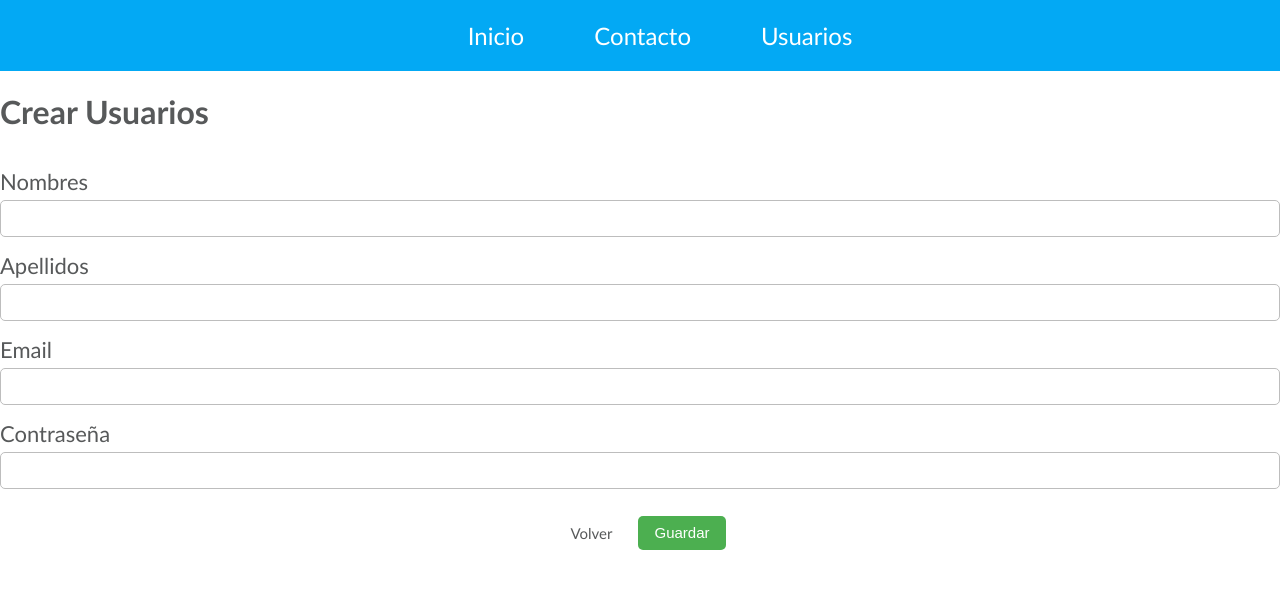
After one commit to Huveymar/git-example, a Flask app: page /usuarios/crear in a window 1280 px wide. The commit adds this page. Shown: the top 589 px of the page. Run offline with Flask 2, Linux system fonts and the light colour scheme.

Commit message:
applicacion de estilos

```diff
--- a/app.py
+++ b/app.py
@@ -1,5 +1,9 @@
-from flask import Flask, render_template, request
+from flask import Flask, render_template, request, redirect, url_for
+import sqlite3
+
 app = Flask(__name__)
+db = sqlite3.connect('data.db', check_same_thread=False)
+
 # rutas
 @app.route('/') # / significa la ruta raiz
 def index():
@@ -28,4 +32,34 @@ def sumar():
     resultado = 2+2
     return 'La suma de 2+2 =' + str(resultado)
 
+@app.route('/usuarios') # nombre ruta
+def usuarios():
+    usuarios = db.execute('select * from usuarios')
+
+    usuarios = usuarios.fetchall()
+    return render_template('usuarios/listar.html', usuarios=usuarios )
+
+@app.route('/usuarios/crear', methods=['GET','POST']) # nombre ruta
+def crear_usuarios():
+    if request.method == 'GET':
+        return render_template('usuarios/crear.html')
+
+    nombres = request.form.get('nombres')
+    apellidos = request.form.get('apellidos')
+    email = request.form.get('email')
+    password = request.form.get('password')
+
+    cursor = db.cursor()
+    cursor.execute("""insert into usuarios(
+        nombres,
+        apellidos,
+        email,
+        password
+    )values (?,?,?,?)
+    """, (nombres, apellidos, email, password))
+
+    db.commit()
+
+    return redirect(url_for('usuarios'))
+
 app.run(debug=True, port=5100)
--- /dev/null
+++ b/static/css/main.css
@@ -0,0 +1,118 @@
+html,
+body {
+    padding: 0;
+    margin: 0;
+    color: #57595a;
+    font-family: "Gill Sans", "Gill Sans MT", Calibri, "Trebuchet MS", sans-serif;
+}
+
+.nav-bar {
+    background-color: #03a9f4;
+    display: flex;
+  }
+
+  .nav-bar ul {
+    display: flex;
+    list-style-type: none;
+    justify-content: center;
+    width: 100%;
+  }
+
+  .nav-bar ul li {
+    padding: 5px 20px;
+  }
+
+  .nav-bar ul li a {
+    color: white;
+    text-decoration: none;
+    font-size: 24px;
+    padding: 5px 15px;
+  }
+
+  .nav-bar ul li a:hover {
+    background-color: white;
+    color: #03a9f4;
+  }
+
+  .container {
+    padding: 10px 40px;
+  }
+
+  .table {
+    width: 100%;
+    border-collapse: collapse;
+    font-size: 20px;
+  }
+
+  .table,
+  .table th,
+  .table td {
+    border: 1px solid #bdbdbd;
+  }
+
+  .table tr td {
+    padding: 6px;
+  }
+
+  .btn {
+    margin: 5px;
+    padding: 8px 16px;
+    font-size: 15px;
+    border: none;
+    outline: none;
+    cursor: pointer;
+    border-radius: 5px;
+    text-decoration: none;
+    font-weight: 500;
+    color: #57595a;
+  }
+
+  .btn-success {
+    background-color: #4caf50;
+    color: white;
+  }
+
+  .btn-success:hover {
+    background-color: #5fc863;
+  }
+
+  .btn-danger {
+      background-color: #F44336;
+      color: white;
+  }
+
+  .btn-danger:hover {
+      background-color: #e6635a;
+      color: white;
+  }
+
+  .title-page {
+    display: flex;
+    align-items: center;
+  }
+
+  .form-group {
+    display: flex;
+    flex-direction: column;
+    margin: 15px 0px;
+  }
+
+  .form-group label {
+    font-size: 22px;
+  }
+
+  .form-group .form-control {
+    margin-top: 5px;
+    height: 25px;
+    outline: none;
+    border: 1px solid #bdbdbd;
+    font-size: 20px;
+    border-radius: 5px;
+    padding: 5px 10px;
+  }
+
+  .footer-page {
+    display: flex;
+    justify-content: center;
+    margin-top: 22px;
+  }
--- a/templates/layouts/base.html
+++ b/templates/layouts/base.html
@@ -4,9 +4,10 @@
     <meta charset="UTF-8">
     <meta name="viewport" content="width=device-width, initial-scale=1.0">
     <title>{% block title %} {% endblock %}</title>
+    <link rel="stylesheet" href="{{ url_for('static', filename='css/main.css')}}">
 </head>
 <body>
-    <nav>
+    <nav class="nav-bar">
         <ul>
            <li>
                <a href="{{ url_for('index') }}">Inicio</a>
@@ -14,6 +15,9 @@
             <li>
                 <a href="{{ url_for('contacto') }}">Contacto</a>
             </li>
+            <li>
+                <a href="{{ url_for('usuarios') }}">Usuarios</a>
+            </li>
         </ul>
     </nav>
     {% block content %} {% endblock %}
--- /dev/null
+++ b/templates/usuarios/crear.html
@@ -0,0 +1,35 @@
+{% extends 'layouts/base.html' %}
+
+{% block title %}
+    Crear Usuario
+{% endblock %}
+
+{% block content %}
+<form action="{{ url_for('crear_usuarios')}}", method="POST">
+    <div class="title-page">
+        <h1>Crear Usuarios</h1>
+    </div>
+    <div class="form-group">
+        <label for="nombres">Nombres</label>
+        <input type="text" id="nombres" name="nombres" class="form-control">
+    </div>
+    <div class="form-group">
+        <label for="apellidos">Apellidos</label>
+        <input type="text" id="apellidos" name="apellidos" class="form-control">
+    </div>
+    <div class="form-group">
+        <label for="email">Email</label>
+        <input type="email" id="email" name="email" class="form-control">
+    </div>
+    <div class="form-group">
+        <label for="password">Contraseña</label>
+        <input type="password" id="password" name="password" class="form-control">
+    </div>
+
+<div class="footer-page">
+    <a href="{{ url_for('usuarios')}}" class="btn">Volver</a>
+    <button type="submit" class="btn btn-success">Guardar</button>
+</div>
+</form>
+
+{% endblock  %}
```
Also changed, not shown: templates/usuarios/listar.html (added, +32 -0 lines), data.db (added), templates/usuarios/actualizar.html (added).
